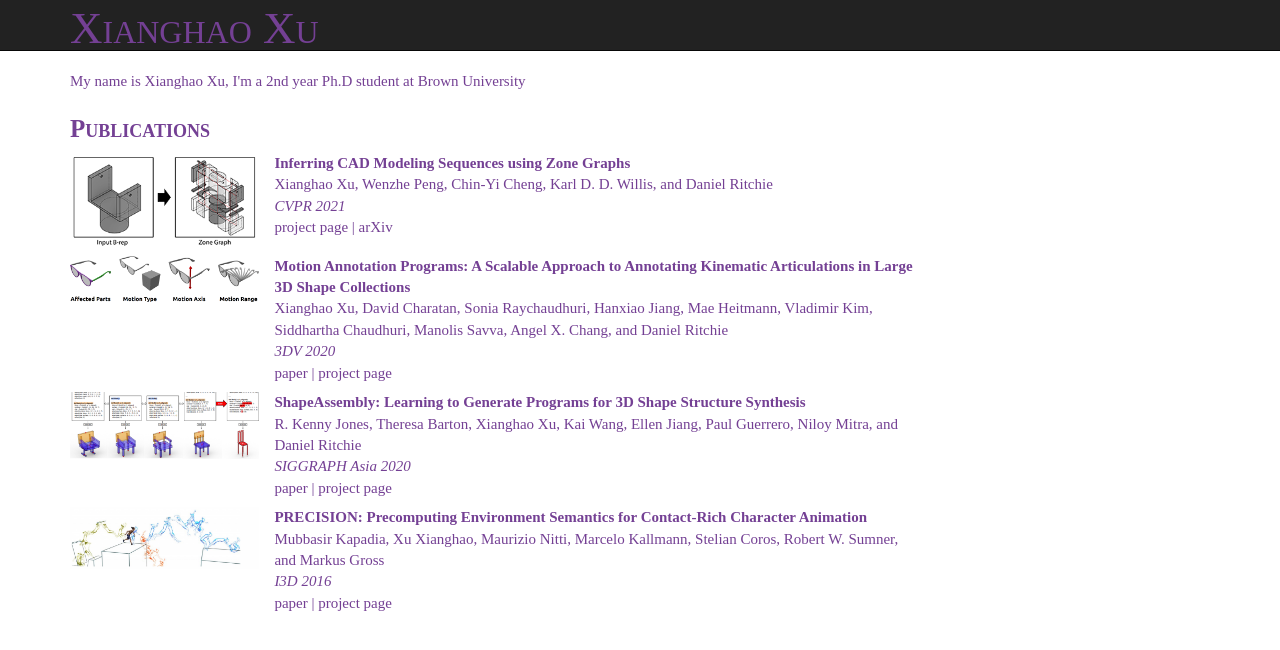
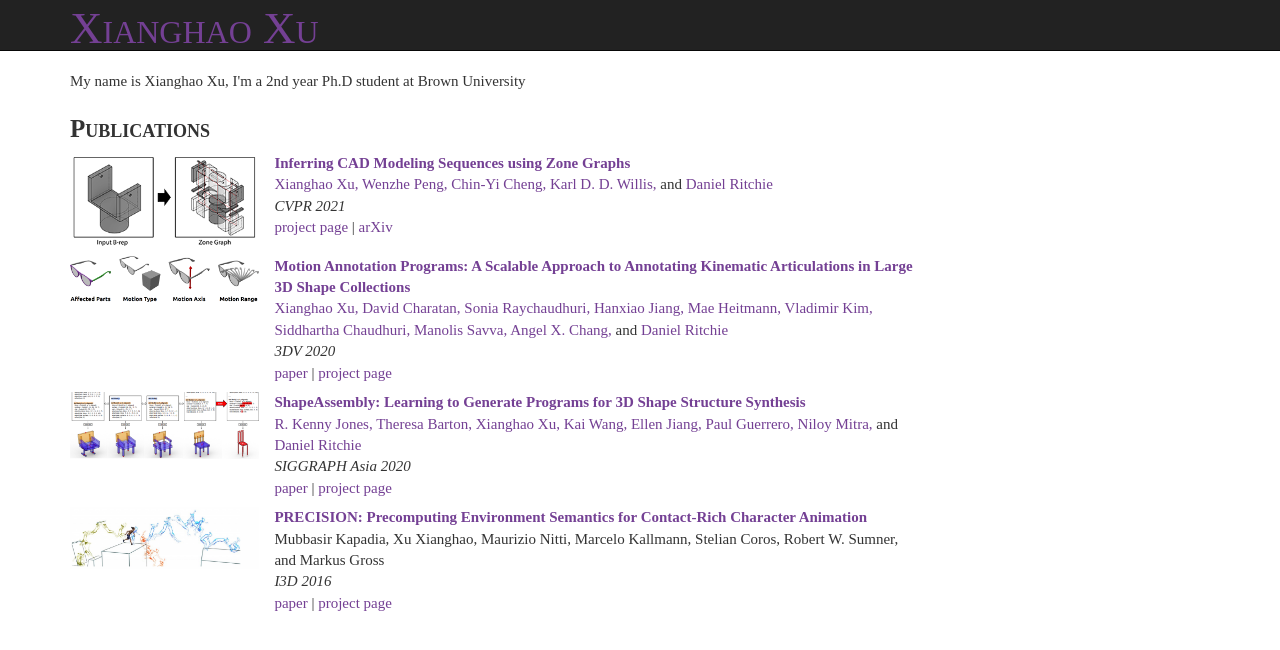
Before and after one commit to xxh43/xxh43.github.io, a Jekyll site: the page built from index.html, in a window 1280 px wide. Shown: the top 650 px of the page. Built offline with Jekyll 4.4.1, drawn with Linux system fonts in a browser that asks for light colours.

Commit message:
Update style.css

```diff
--- a/css/style.css
+++ b/css/style.css
@@ -51,7 +51,7 @@
 
 .mainitem {
 	margin-bottom: 1.25em;
-	color:#744094;
+
 }
 
 .mainheader {
@@ -59,7 +59,7 @@
 	font-variant: small-caps;
 	font-size: 25px;
 	margin-bottom: 6px;
-	color:#744094;
+
 }
 
 /*---------------------------------------------------------------*/
@@ -84,7 +84,7 @@
 
 .pubtitle {
 	font-weight: bold;
-	color:#744094;
+
 }
 
 .pubvenue {
```
